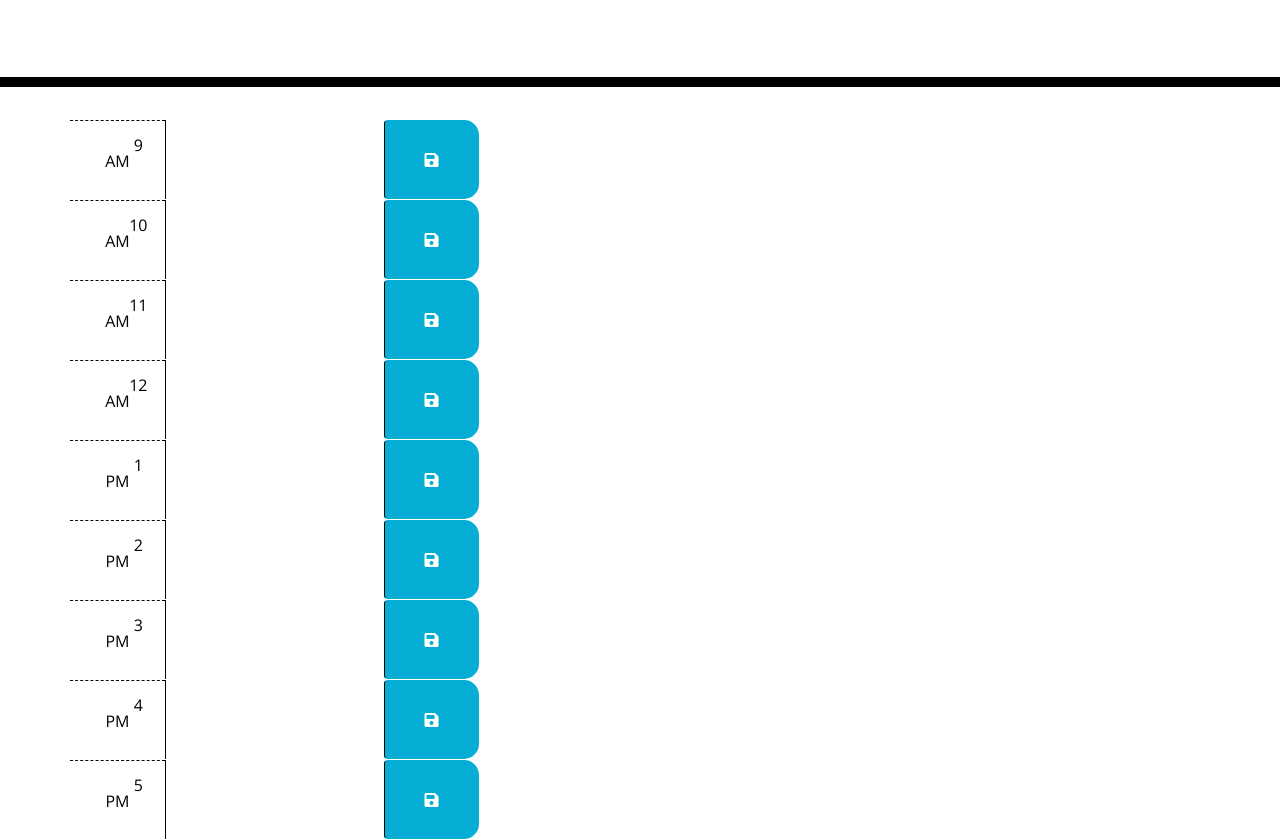
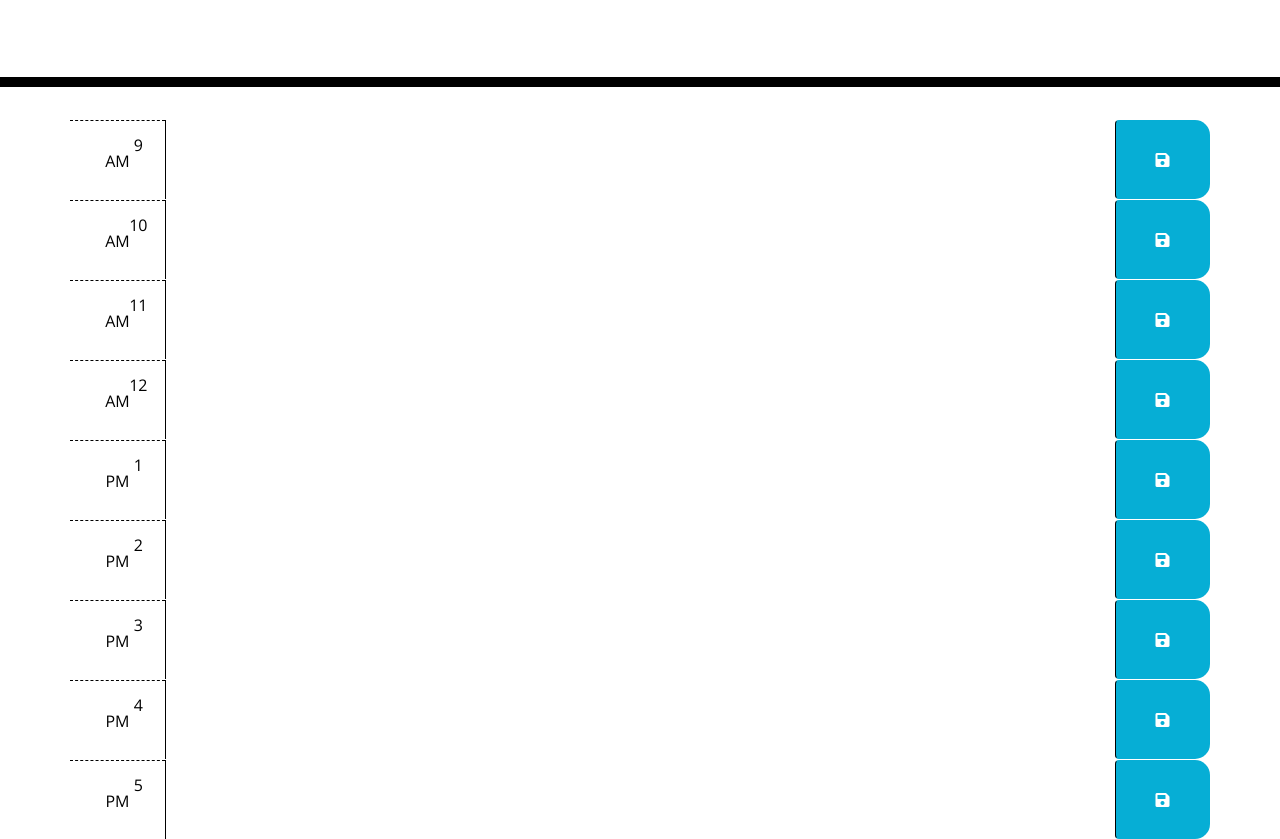
Before and after one commit to wrightw404/module05-scheduler, a plain HTML site: page index.html in a window 1280 px wide. Shown: the part 181-1020 px from the top of the page. Drawn offline with nearby package versions, Linux system fonts and the light colour scheme.

Commit message:
fixed spacing in textarea

```diff
--- a/index.html
+++ b/index.html
@@ -34,7 +34,7 @@
         <div class="col-md-1 hour">
           9 AM
         </div>
-        <textarea class="col-md-10-description"></textarea>
+        <textarea class="col-md-10 description"></textarea>
         <button class="btn saveBtn col-md-1"><i class="fas fa-save"></i></button>
       </div>
 
@@ -42,7 +42,7 @@
         <div class="col-md-1 hour">
           10 AM
         </div>
-        <textarea class="col-md-10-description"></textarea>
+        <textarea class="col-md-10 description"></textarea>
         <button class="btn saveBtn col-md-1"><i class="fas fa-save"></i></button>
       </div>
 
@@ -50,7 +50,7 @@
         <div class="col-md-1 hour">
           11 AM
         </div>
-        <textarea class="col-md-10-description"></textarea>
+        <textarea class="col-md-10 description"></textarea>
         <button class="btn saveBtn col-md-1"><i class="fas fa-save"></i></button>
       </div>
 
@@ -58,7 +58,7 @@
         <div class="col-md-1 hour">
           12 AM
         </div>
-        <textarea class="col-md-10-description"></textarea>
+        <textarea class="col-md-10 description"></textarea>
         <button class="btn saveBtn col-md-1"><i class="fas fa-save"></i></button>
       </div>
 
@@ -66,7 +66,7 @@
         <div class="col-md-1 hour">
           1 PM
         </div>
-        <textarea class="col-md-10-description"></textarea>
+        <textarea class="col-md-10 description"></textarea>
         <button class="btn saveBtn col-md-1"><i class="fas fa-save"></i></button>
       </div>
 
@@ -74,7 +74,7 @@
         <div class="col-md-1 hour">
           2 PM
         </div>
-        <textarea class="col-md-10-description"></textarea>
+        <textarea class="col-md-10 description"></textarea>
         <button class="btn saveBtn col-md-1"><i class="fas fa-save"></i></button>
       </div>
 
@@ -82,7 +82,7 @@
         <div class="col-md-1 hour">
           3 PM
         </div>
-        <textarea class="col-md-10-description"></textarea>
+        <textarea class="col-md-10 description"></textarea>
         <button class="btn saveBtn col-md-1"><i class="fas fa-save"></i></button>
       </div>
 
@@ -90,7 +90,7 @@
         <div class="col-md-1 hour">
           4 PM
         </div>
-        <textarea class="col-md-10-description"></textarea>
+        <textarea class="col-md-10 description"></textarea>
         <button class="btn saveBtn col-md-1"><i class="fas fa-save"></i></button>
       </div>
 
@@ -98,7 +98,7 @@
         <div class="col-md-1 hour">
           5 PM
         </div>
-        <textarea class="col-md-10-description"></textarea>
+        <textarea class="col-md-10 description"></textarea>
         <button class="btn saveBtn col-md-1"><i class="fas fa-save"></i></button>
       </div>
     </div>
```
